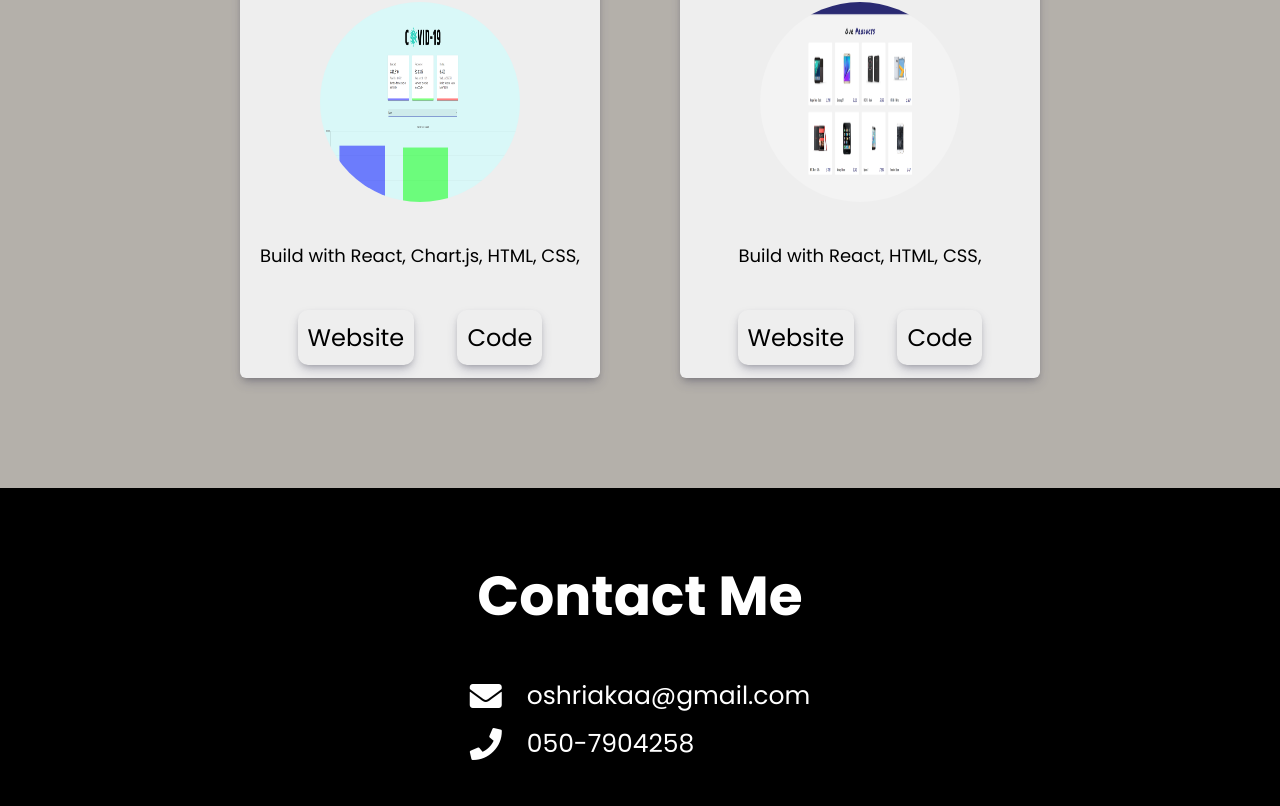
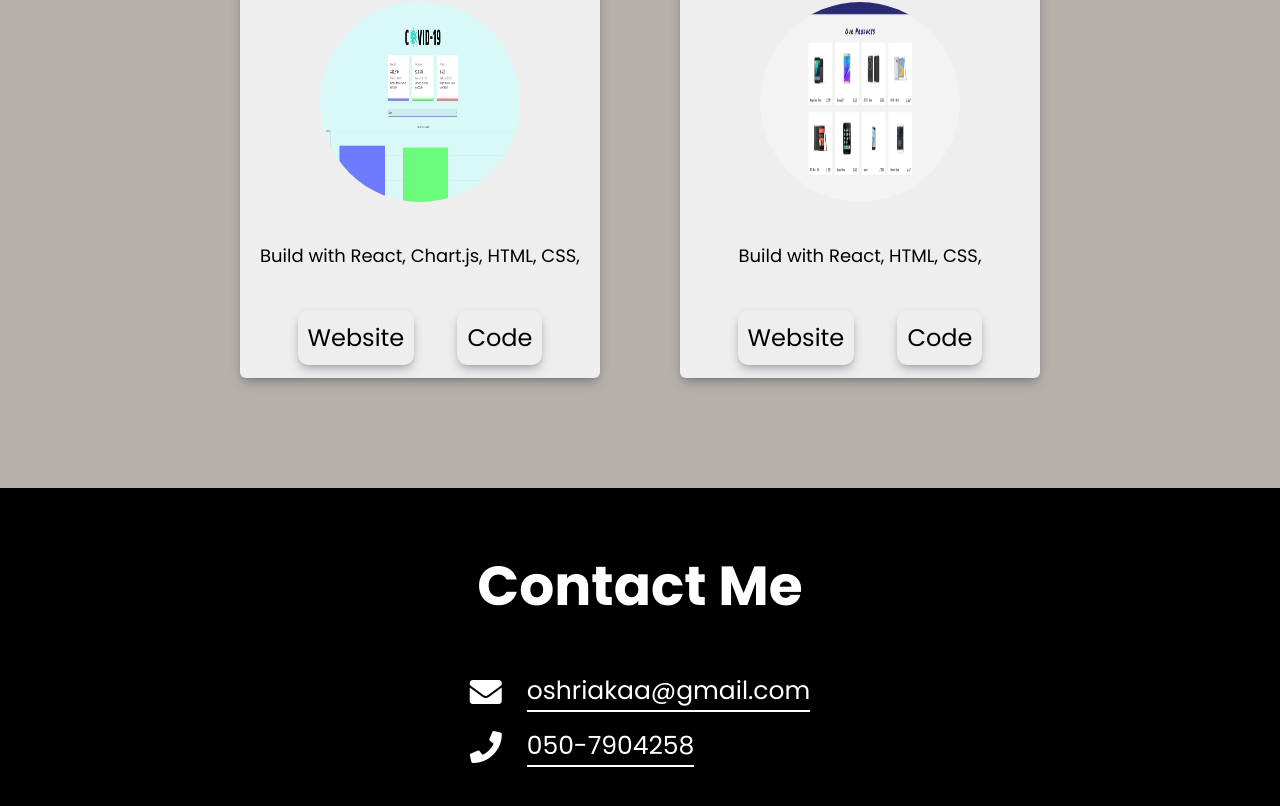
Before and after one commit to OshriAK/Portfolio, a React (Create React App) app: page / in a window 1280 px wide. Shown: the part 3877-4683 px from the top of the page. Built offline with nearby package versions, Linux system fonts and the light colour scheme.

Commit message:
click contact

```diff
--- a/src/components/footer/Footer.css
+++ b/src/components/footer/Footer.css
@@ -21,12 +21,18 @@
   display: flex;
   justify-content: flex-start;
   align-items: center;
-  margin: 10px 0;
+  margin: 15px 0;
 }
 
 .footer-info > div > i {
   font-size: 32px;
   margin-right: 25px;
+}
+
+.footer-info > div > a {
+  text-decoration: none;
+  color: white;
+  border-bottom: 2px solid white;
 }
 
 @media only screen and (max-width: 960px) {
--- a/src/components/footer/Footer.js
+++ b/src/components/footer/Footer.js
@@ -8,10 +8,12 @@ const Footer = () => {
       <h1 className="footer-title">Contact Me</h1>
       <div className="footer-info">
         <div>
-          <i className="fas fa-envelope" /> <p>oshriakaa@gmail.com</p>
+          <i className="fas fa-envelope" />
+          <a href="mailto:oshriakaa@gmail.com">oshriakaa@gmail.com </a>
         </div>
         <div>
-          <i className="fas fa-phone" /> <p>050-7904258</p>
+          <i className="fas fa-phone" />
+          <a href="tel:0507904258">050-7904258</a>
         </div>
       </div>
     </div>
```
